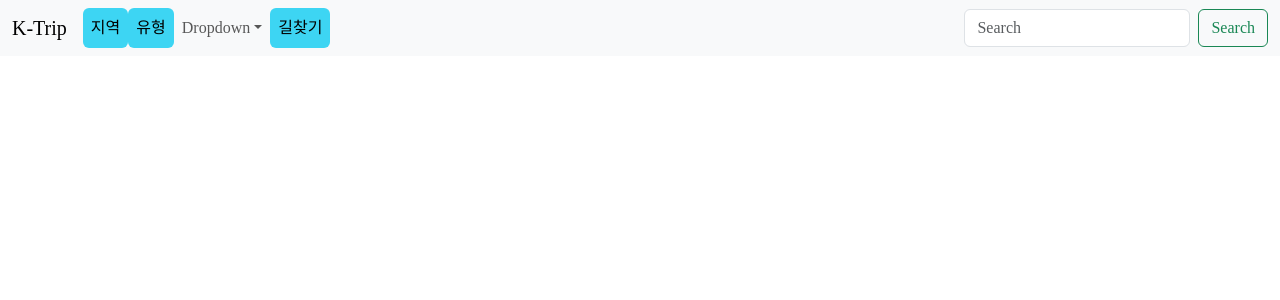
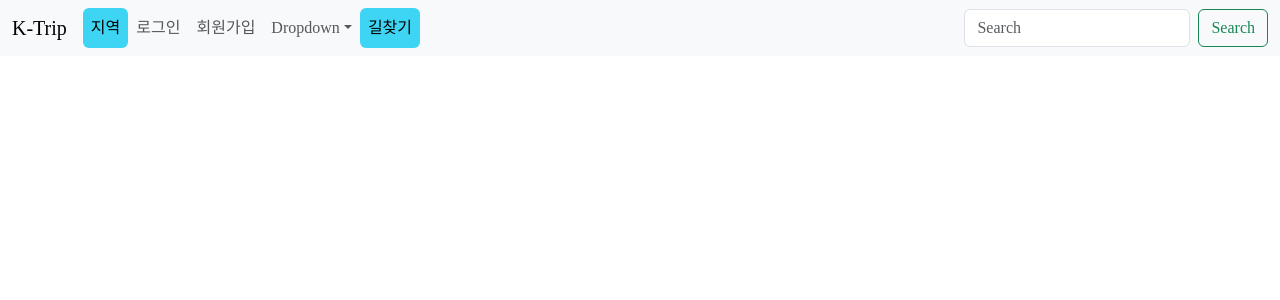
Before and after one commit to hyoinYang/kTrip-frontend, a React (Create React App) app in the folder k_trip/: page / in a window 1280 px wide. Shown: the top 300 px of the page. Built offline with nearby package versions, Linux system fonts and the light colour scheme; no server answers; a web font is replaced by a local one.

Commit message:
ADD: 회원가입, 로그인 버튼 추가

```diff
--- a/k_trip/src/Navbar.js
+++ b/k_trip/src/Navbar.js
@@ -19,7 +19,12 @@ function Navbar() {
         const keyword = formData.get('keyword'); // 폼 데이터에서 검색어 추출
         navigate(`/trip/search?q=${encodeURIComponent(keyword)}&page=1`);
     };
-
+    const handleLoginClick = () => {
+        navigate('/login');
+    };
+    const handleSignUpClick = () => {
+        navigate('/signup');
+    };
     return (
         <>
             <div className="App">
@@ -53,12 +58,20 @@ function Navbar() {
                                         지역
                                     </button>
                                 </li>
-                                <li className="nav-item nav-element">
+                                <li className="nav-item">
                                     <button
-                                        className="nav-link active btn btn-info"
-                                        aria-current="page"
+                                        className="nav-link btn btn-info"
+                                        onClick={() => handleLoginClick()}
                                     >
-                                        유형
+                                        로그인
+                                    </button>
+                                </li>
+                                <li className="nav-item">
+                                    <button
+                                        className="nav-link btn btn-info"
+                                        onClick={() => handleSignUpClick()}
+                                    >
+                                        회원가입
                                     </button>
                                 </li>
                                 <li className="nav-item dropdown nav-element">
```
Lines whose indentation alone changed are shown as unchanged.
